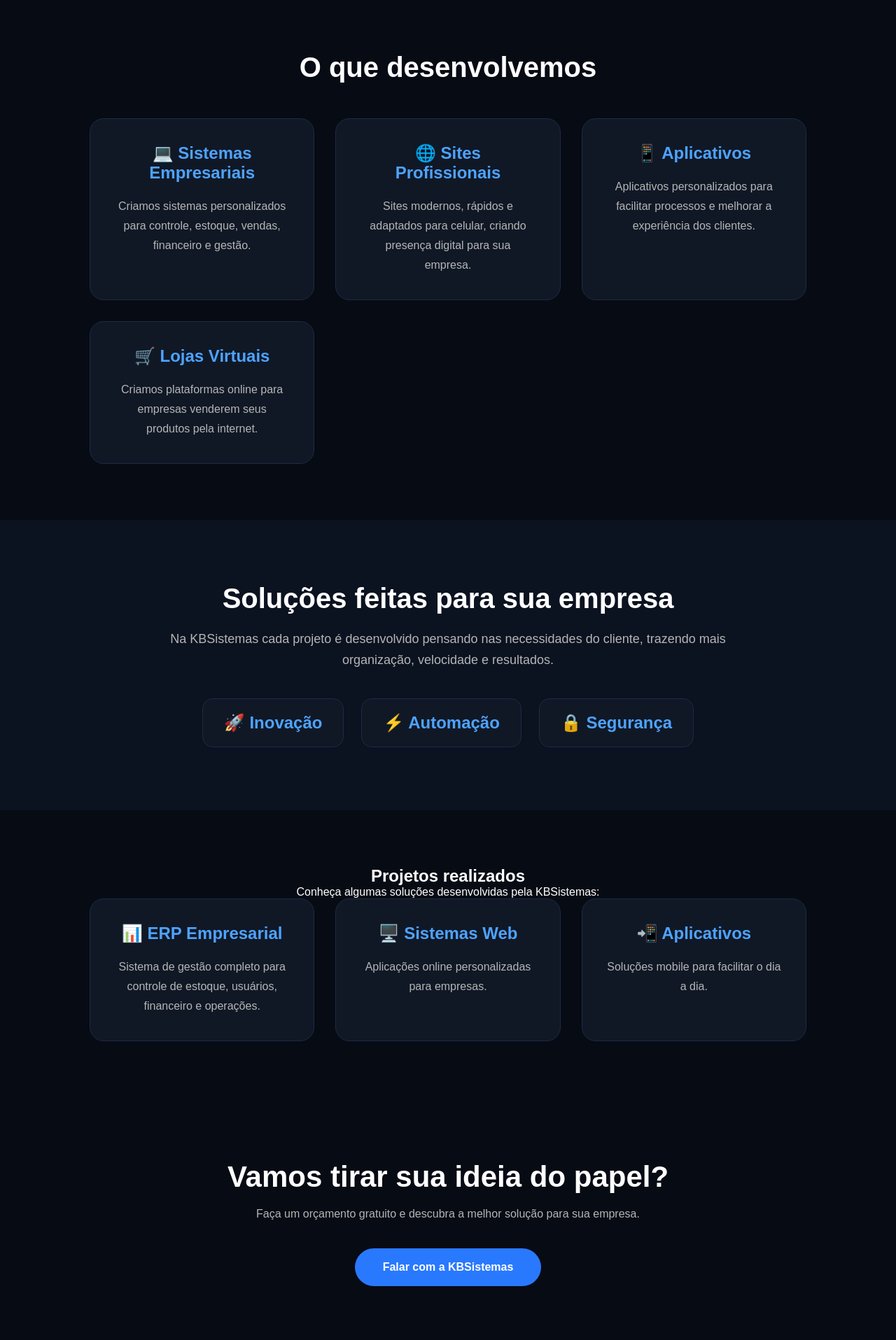
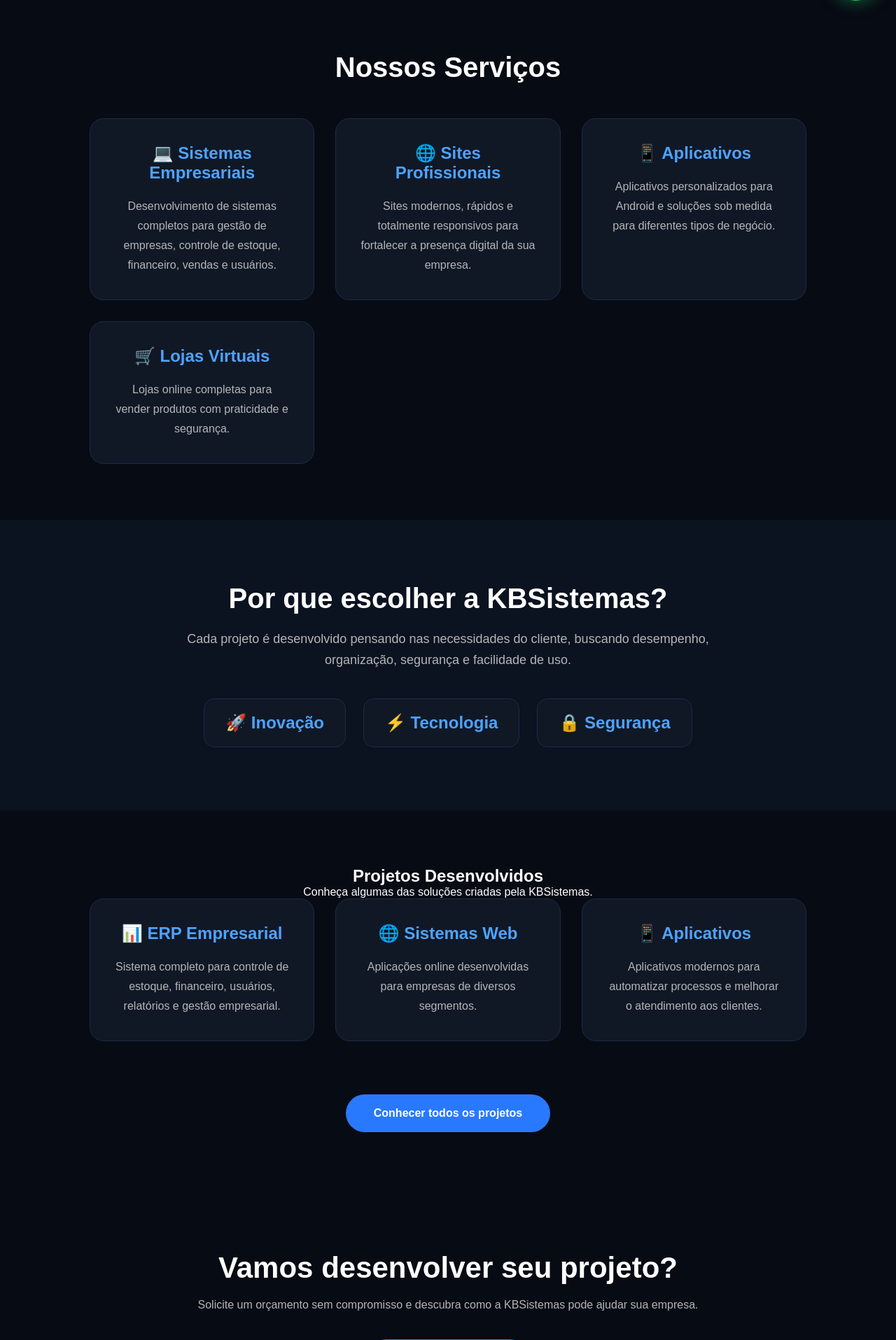
Before and after one commit to kauabarbosaa1728-web/kbsistemas-site, a Flask app: page / in a window 1280 px wide. Shown: the part 774-2689 px from the top of the page at 70% size. Run offline with Flask 3, Linux system fonts and the light colour scheme.

Commit message:
Update index.html

```diff
--- a/templates/index.html
+++ b/templates/index.html
@@ -12,27 +12,24 @@
 
 </head>
 
-
 <body>
-
 
 <header>
 
 <div class="logo">
-    <h1>KB<span>Sistemas</span></h1>
+<h1>KB<span>Sistemas</span></h1>
 </div>
-
 
 <nav>
 
 <a href="/">Início</a>
 <a href="/sobre">Sobre</a>
 <a href="/servicos">Serviços</a>
+<a href="/projetos">Projetos</a>
 <a href="/planos">Soluções</a>
 <a href="/contato">Contato</a>
 
 </nav>
-
 
 </header>
 
@@ -40,257 +37,222 @@
 
 <section class="hero">
 
-
 <div class="hero-text">
 
-
 <h1>
-Tecnologia que transforma negócios.
+Transformamos ideias em soluções digitais.
 </h1>
 
-
 <p>
-Desenvolvemos sistemas, sites, aplicativos e lojas virtuais
-personalizadas para empresas que desejam crescer e evoluir.
+Desenvolvemos sistemas personalizados, sites profissionais,
+aplicativos e lojas virtuais para empresas que desejam crescer
+com tecnologia, inovação e segurança.
 </p>
 
-
-
-<a
-href="https://wa.me/5511911524799?text=Olá,%20gostaria%20de%20fazer%20um%20orçamento"
-class="botao">
+<a href="/orcamento" class="botao">
 
 Solicitar orçamento
 
 </a>
 
+<a href="/projetos" class="botao">
+
+Ver nossos projetos
+
+</a>
 
 </div>
-
 
 </section>
 
 
 
 
-
 <section class="servicos-home">
 
-
 <h1>
-O que desenvolvemos
+Nossos Serviços
 </h1>
 
-
-
 <div class="cards">
-
-
 
 <div class="card">
 
 <h2>💻 Sistemas Empresariais</h2>
 
 <p>
-Criamos sistemas personalizados para controle,
-estoque, vendas, financeiro e gestão.
+Desenvolvimento de sistemas completos para gestão de empresas,
+controle de estoque, financeiro, vendas e usuários.
 </p>
 
 </div>
-
-
-
 
 <div class="card">
 
 <h2>🌐 Sites Profissionais</h2>
 
 <p>
-Sites modernos, rápidos e adaptados para celular,
-criando presença digital para sua empresa.
+Sites modernos, rápidos e totalmente responsivos para fortalecer
+a presença digital da sua empresa.
 </p>
 
 </div>
-
-
-
 
 <div class="card">
 
 <h2>📱 Aplicativos</h2>
 
 <p>
-Aplicativos personalizados para facilitar processos
-e melhorar a experiência dos clientes.
+Aplicativos personalizados para Android e soluções sob medida
+para diferentes tipos de negócio.
 </p>
 
 </div>
-
-
-
 
 <div class="card">
 
 <h2>🛒 Lojas Virtuais</h2>
 
 <p>
-Criamos plataformas online para empresas venderem
-seus produtos pela internet.
+Lojas online completas para vender produtos com praticidade
+e segurança.
 </p>
 
 </div>
 
-
-
 </div>
-
 
 </section>
 
 
 
 
-
-
 <section class="destaque">
 
-
 <h1>
-Soluções feitas para sua empresa
+Por que escolher a KBSistemas?
 </h1>
 
-
 <p>
-
-Na KBSistemas cada projeto é desenvolvido pensando
-nas necessidades do cliente, trazendo mais organização,
-velocidade e resultados.
-
+Cada projeto é desenvolvido pensando nas necessidades do cliente,
+buscando desempenho, organização, segurança e facilidade de uso.
 </p>
-
-
 
 <div class="frases">
 
-
 <h2>🚀 Inovação</h2>
 
-<h2>⚡ Automação</h2>
+<h2>⚡ Tecnologia</h2>
 
 <h2>🔒 Segurança</h2>
 
-
 </div>
-
 
 </section>
 
 
 
 
-
-
 <section class="projetos">
 
-
 <h1>
-Projetos realizados
+Projetos Desenvolvidos
 </h1>
 
-
 <p>
-Conheça algumas soluções desenvolvidas pela KBSistemas:
+Conheça algumas das soluções criadas pela KBSistemas.
 </p>
 
-
 <div class="cards">
-
 
 <div class="card">
 
 <h2>📊 ERP Empresarial</h2>
 
 <p>
-Sistema de gestão completo para controle de estoque,
-usuários, financeiro e operações.
+Sistema completo para controle de estoque, financeiro,
+usuários, relatórios e gestão empresarial.
 </p>
 
 </div>
 
-
-
 <div class="card">
 
-<h2>🖥️ Sistemas Web</h2>
+<h2>🌐 Sistemas Web</h2>
 
 <p>
-Aplicações online personalizadas para empresas.
+Aplicações online desenvolvidas para empresas de diversos
+segmentos.
 </p>
 
 </div>
 
-
-
 <div class="card">
 
-<h2>📲 Aplicativos</h2>
+<h2>📱 Aplicativos</h2>
 
 <p>
-Soluções mobile para facilitar o dia a dia.
+Aplicativos modernos para automatizar processos e melhorar
+o atendimento aos clientes.
 </p>
 
 </div>
 
-
 </div>
 
+<br><br>
+
+<a href="/projetos" class="botao">
+
+Conhecer todos os projetos
+
+</a>
 
 </section>
 
 
 
 
-
-
 <section class="contato-home">
 
-
 <h1>
-Vamos tirar sua ideia do papel?
+Vamos desenvolver seu projeto?
 </h1>
 
-
 <p>
-Faça um orçamento gratuito e descubra a melhor solução
-para sua empresa.
+Solicite um orçamento sem compromisso e descubra como a
+KBSistemas pode ajudar sua empresa.
 </p>
 
+<a href="/orcamento" class="botao">
 
-
-<a href="/contato" class="botao">
-
-Falar com a KBSistemas
+Solicitar orçamento
 
 </a>
-
 
 </section>
 
 
 
 
+<a href="https://wa.me/5511911524799?text=Olá,%20gostaria%20de%20fazer%20um%20orçamento" class="whatsapp">
+
+📱
+
+</a>
+
+
+
 
 <footer>
 
+<p>
 
-<p>
 © 2026 KBSistemas - Desenvolvimento de Sistemas, Sites e Aplicativos.
+
 </p>
 
-
 </footer>
-
-
 
 </body>
 
```
